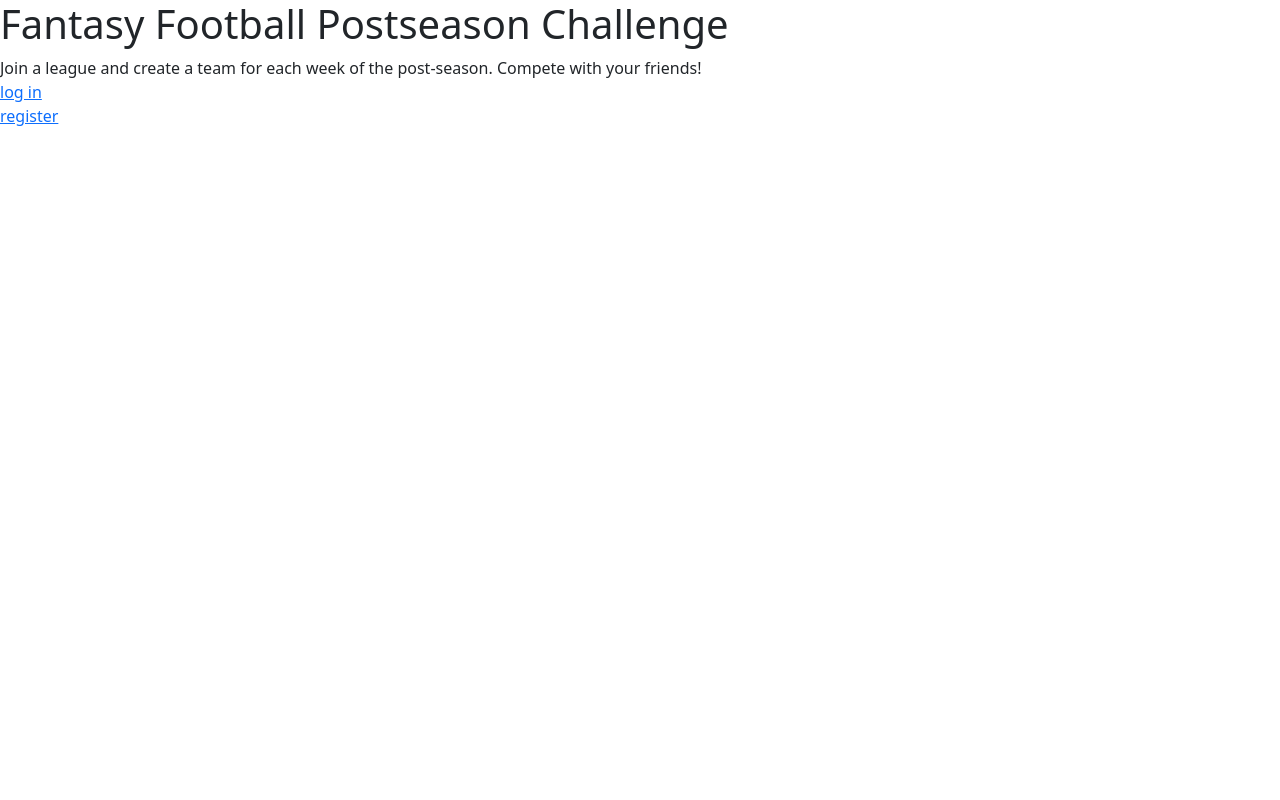
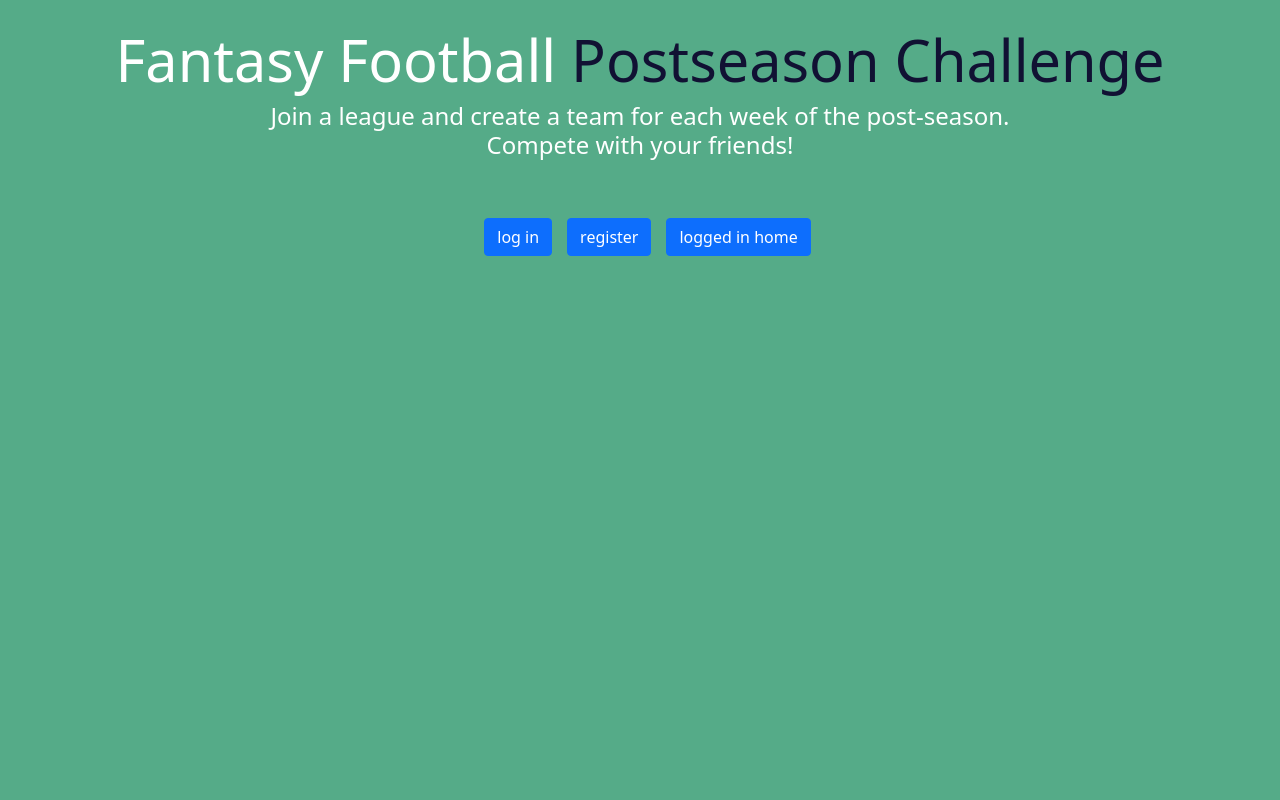
Before and after one commit to rohbat/fantasy_postseason_challenge, a Flask app: page / in a window 1280 px wide. Run offline with Flask 2, Linux system fonts and the light colour scheme; some libraries are stand-ins or nearby versions.

Commit message:
initial welcome page

```diff
--- /dev/null
+++ b/fantasy_postseason_challenge/static/main.css
@@ -0,0 +1,37 @@
+.main-wrapper {
+    display: flex;
+    flex-direction: column;
+    align-items: center;
+    justify-content: center;
+}
+
+body {
+    background-color: #55ab88
+}
+
+h1 {
+    /* align-self: center; */
+    font-size: 4.5vw;
+    font-weight: 500;
+    color: white;
+    padding-top: 25px;
+}
+
+h4 {
+    width: 60%;
+    text-align: center;
+    color: white;
+}
+
+.highlight {
+    color: #111133;
+}
+
+.button-wrapper {
+    padding-top: 50px;
+    display: flex;
+}
+
+a.btn {
+    margin-left: 15px;
+}
--- a/fantasy_postseason_challenge/templates/welcome.html
+++ b/fantasy_postseason_challenge/templates/welcome.html
@@ -3,12 +3,19 @@
         <title>Fantasy Football Postseason Challenge</title>
         <meta name="viewport" content="width=device-width, initial-scale=1.0">
         <link href="static/bootstrap.min.css" rel="stylesheet" media="screen">
+        <link href="static/main.css" rel="stylesheet" media="screen">
     </head>
     <body>
-        <h1>Fantasy Football Postseason Challenge</h1>
-        Join a league and create a team for each week of the post-season. Compete with your friends!<br>
-        <a href="{{url_for('auth.login')}}">log in</a><br>
-        <a href="{{url_for('auth.register')}}">register</a><br>
+        <div class="main-wrapper">
+            <h1>Fantasy Football <span class="highlight">Postseason Challenge</span></h1>
+            <h4>
+                Join a league and create a team for each week of the post-season. Compete with your friends!
+            </h4>
+            <div class="button-wrapper">
+                <a class="btn btn-primary" href="{{url_for('auth.login')}}">log in</a><br>
+                <a class="btn btn-primary" href="{{url_for('auth.register')}}">register</a><br>
+                <a class="btn btn-primary" href="{{url_for('dashboard.logged_in_homepage')}}">logged in home</a><br>
+            </div>
 
             {% with messages = get_flashed_messages() %}
                 {% if messages %}
@@ -17,5 +24,6 @@
                     {% endfor %}
                 {% endif %}
             {% endwith %}
+        </div>
     </body>
 </html>
```
Lines whose indentation alone changed are shown as unchanged.
